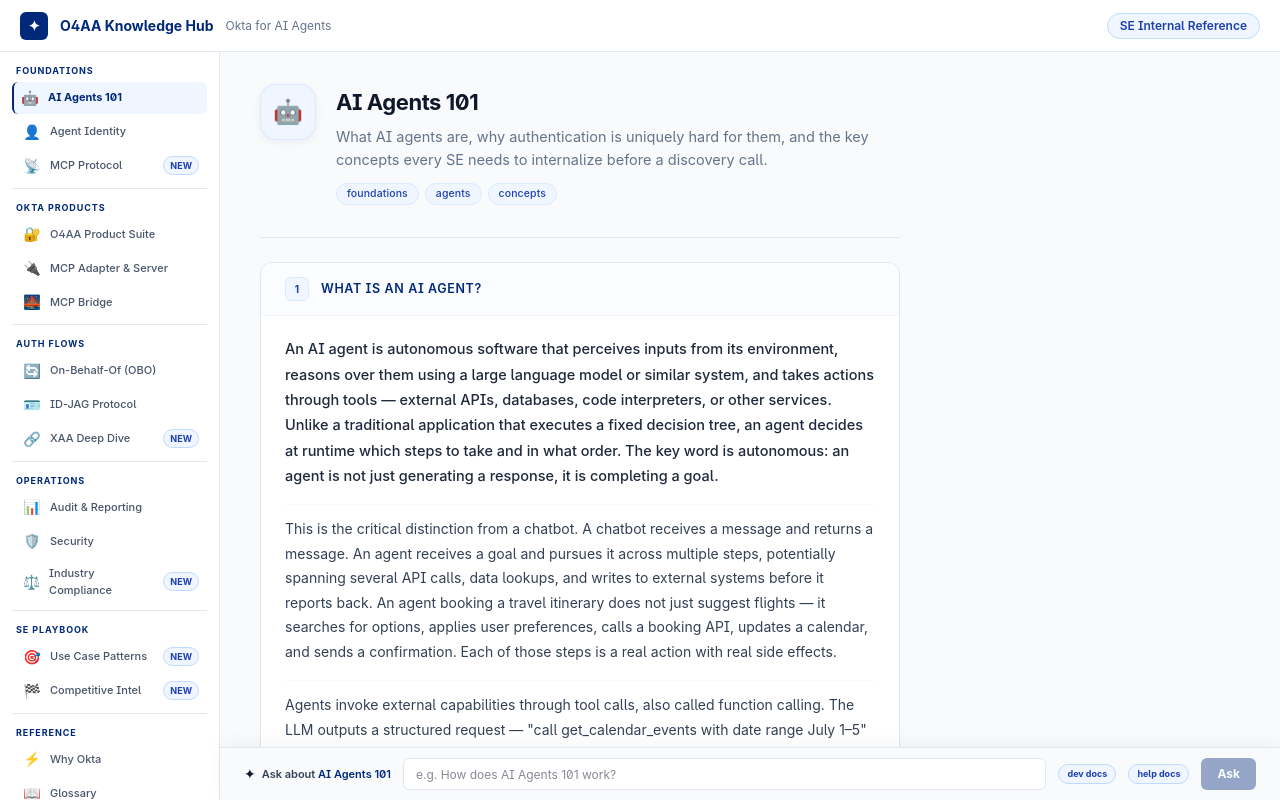
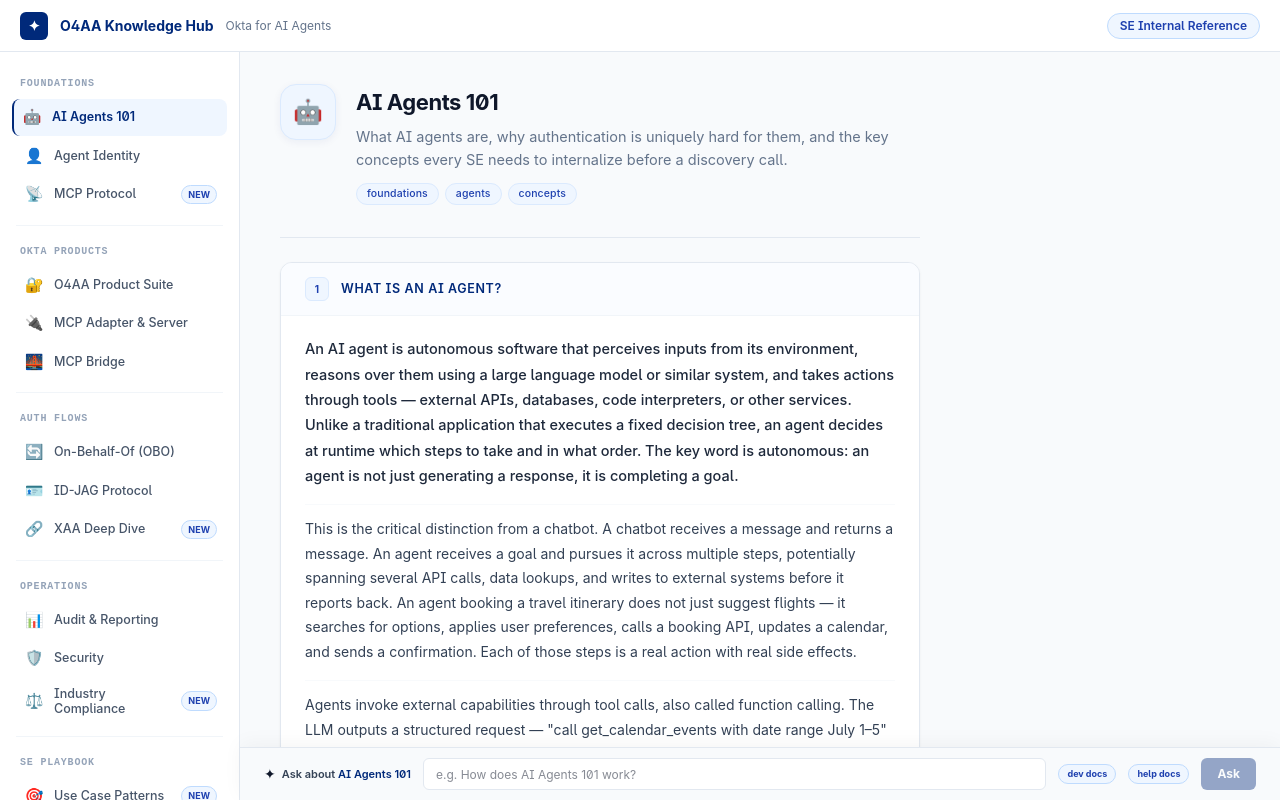
Before and after one commit to Zantonse/o4aa-knowledge, a Next.js app: page /section/ai-agents-101 in a window 1280 px wide. Built offline with nearby package versions, Linux system fonts and the light colour scheme.

Commit message:
loop 1/5: sidebar legibility — larger text, wider panel, hover states, monospace group labels

```diff
--- a/components/AiBar.tsx
+++ b/components/AiBar.tsx
@@ -85,7 +85,7 @@
     <div
       className="fixed bottom-0 z-50 flex flex-col"
       style={{
-        left: '220px',
+        left: '240px',
         right: 0,
         background: '#F8FAFC',
         borderTop: '1.5px solid #E2E8F0',
--- a/components/Sidebar.tsx
+++ b/components/Sidebar.tsx
@@ -14,17 +14,26 @@
   return (
     <aside
       className="flex-shrink-0 overflow-y-auto"
-      style={{ width: '220px', background: '#ffffff', borderRight: '1px solid #E2E8F0' }}
+      style={{
+        width: '240px',
+        background: '#ffffff',
+        borderRight: '1px solid #E2E8F0',
+      }}
     >
+      <div className="py-3">
         {NAV_GROUPS.map((group, gi) => (
           <div key={group.groupLabel}>
             {gi > 0 && (
-            <div className="mx-3" style={{ height: '1px', background: '#E2E8F0' }} />
+              <div className="mx-4 my-1.5" style={{ height: '1px', background: '#F1F5F9' }} />
             )}
             <div className="px-3 pt-3 pb-1">
               <p
-              className="text-[9px] font-bold uppercase tracking-widest px-1 mb-1"
-              style={{ color: '#00297A' }}
+                className="text-[10px] font-bold uppercase px-2 mb-2"
+                style={{
+                  color: '#94A3B8',
+                  letterSpacing: '0.08em',
+                  fontFamily: "'JetBrains Mono', 'DM Sans', monospace",
+                }}
               >
                 {group.groupLabel}
               </p>
@@ -34,19 +43,26 @@
                   <Link
                     key={item.slug}
                     href={`/section/${item.slug}`}
-                  className="flex items-center gap-2 rounded-md mb-0.5 transition-colors duration-100"
+                    className="flex items-center gap-2.5 rounded-lg mb-0.5 transition-all duration-150"
                     style={{
-                    padding: isActive ? '6px 8px 6px 6px' : '6px 8px',
+                      padding: '7px 10px',
                       background: isActive ? '#EFF6FF' : 'transparent',
-                    borderLeft: isActive ? '2px solid #00297A' : '2px solid transparent',
+                      borderLeft: isActive ? '2.5px solid #00297A' : '2.5px solid transparent',
+                      paddingLeft: isActive ? '8px' : '10px',
+                    }}
+                    onMouseEnter={e => {
+                      if (!isActive) (e.currentTarget as HTMLElement).style.background = '#F8FAFC';
+                    }}
+                    onMouseLeave={e => {
+                      if (!isActive) (e.currentTarget as HTMLElement).style.background = 'transparent';
                     }}
                   >
-                  <span className="text-sm w-5 text-center">{item.icon}</span>
+                    <span className="text-[15px] w-5 text-center flex-shrink-0">{item.icon}</span>
                     <span
-                    className="text-[11px]"
+                      className="text-[12.5px] leading-tight"
                       style={{
                         color: isActive ? '#00297A' : '#475569',
-                      fontWeight: isActive ? 700 : 500,
+                        fontWeight: isActive ? 600 : 450,
                       }}
                     >
                       {item.label}
@@ -58,6 +74,7 @@
             </div>
           </div>
         ))}
+      </div>
     </aside>
   );
 }
```
Lines whose indentation alone changed are shown as unchanged.
